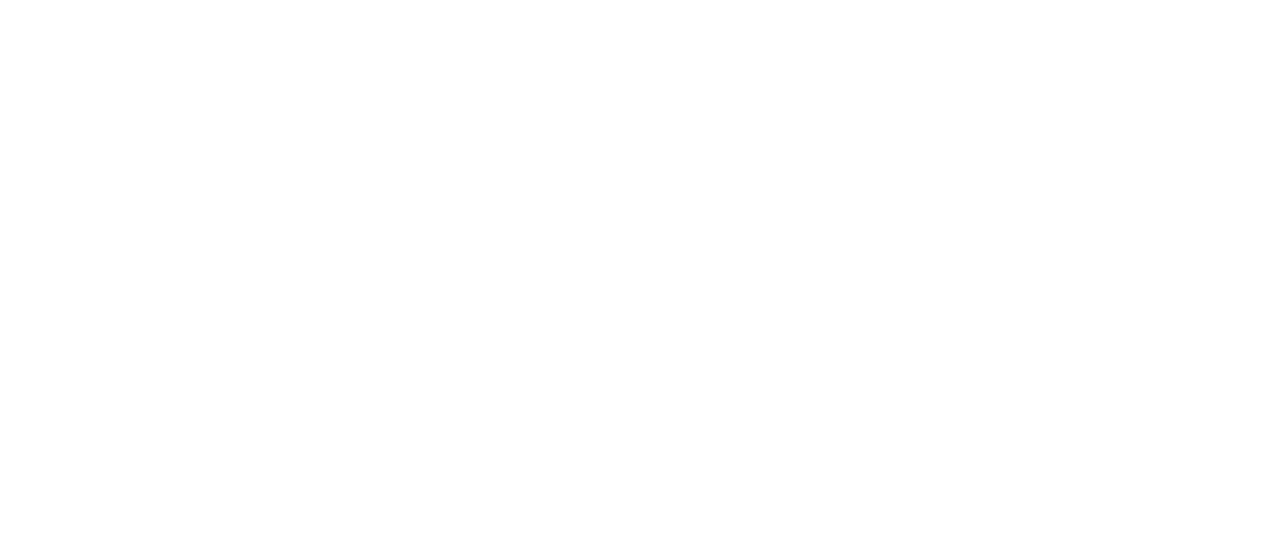
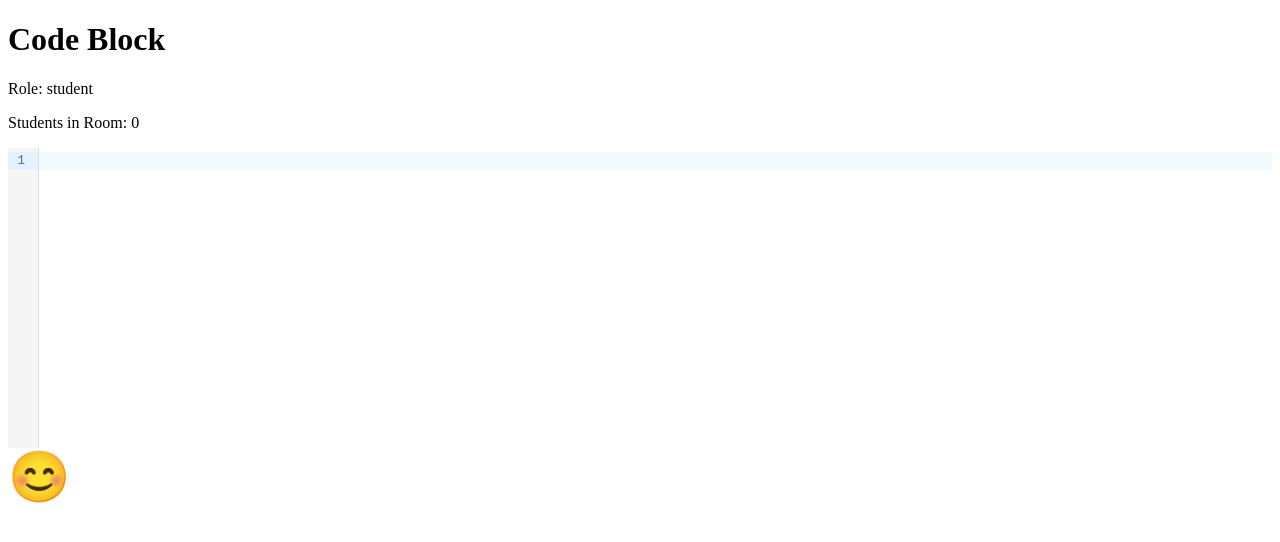
Before and after one commit to yuval-itzhak/WebSocket-Project, a React (Create React App) app in the folder frontend/: page /codeblocks/1 in a window 1280 px wide. Before the commit this address had no page. Shown: the top 542 px of the page. Built offline with nearby package versions, Linux system fonts and the light colour scheme; no server answers.

Commit message:
adding codeBlock page

```diff
--- a/frontend/src/App.tsx
+++ b/frontend/src/App.tsx
@@ -1,8 +1,7 @@
 import React from 'react';
 import {BrowserRouter, Route, Routes} from 'react-router-dom';
 import Lobby from './components/Lobby';
-//import CodeBlockPage from './components/CodeBlockPage';
-//TODO - add the CodeBlockPage
+import CodeBlockPage from './components/CodeBlockPage';
 
 
 const App = ()=> {
@@ -10,7 +9,7 @@
     <BrowserRouter>
       <Routes>
         <Route path="/codeblocks" element={<Lobby/>}/>
-        {/* <Route path="/codeblocks/:id" element={<CodeBlockPage />} /> */}
+        <Route path="/codeblocks/:id" element={<CodeBlockPage />} />
       </Routes>
     </BrowserRouter>
   );
--- /dev/null
+++ b/frontend/src/components/CodeBlockPage.tsx
@@ -0,0 +1,59 @@
+import React, {useEffect, useState} from 'react';
+import { useParams } from 'react-router-dom';
+import {io} from 'socket.io-client';
+import { EditorView } from '@codemirror/view';
+import { javascript } from '@codemirror/lang-javascript';
+import  CodeMirror  from '@uiw/react-codemirror';
+
+
+const CodeBlockPage = () => {
+    const { id } = useParams<{id:string}>();
+    const [code, setCode] = useState('');
+    const [role, setRole] = useState<string>('student');
+    const [solution, setSolution] = useState<string>('');
+    const [studentCount, setStudentCount] = useState<number>(0);
+    const socket = io('http://localhost:5003');
+
+    useEffect(() => {
+        socket.emit('joinRoom', id);
+
+        socket.on('role', (role: string) => setRole(role));
+        socket.on('codeUpdate', (updatedCode: string) => setCode(updatedCode));
+        socket.on('studentCount', (count: number) => setStudentCount(count));
+        socket.on('mentorLeft', () => {
+          window.location.href = '/codeblocks'; //redirect to lobby if mentor leaves
+        });
+
+        return () => {
+            socket.disconnect();
+          };
+
+    });
+
+    const handleCodeChange = (updatedCode : string) => {
+        setCode(updatedCode);
+        socket.emit('codeUpdate', id, updatedCode);
+    };
+
+    const isSolutionCorrect = code === solution;
+
+    return (
+        <div>
+          <h1>Code Block</h1>
+          <p>Role: {role}</p>
+          <p>Students in Room: {studentCount}</p>
+
+          <CodeMirror
+            value={code}
+            height="300px"
+            extensions={[EditorView.lineWrapping]} // Correct usage of extensions
+            editable={role !== 'mentor'}
+            />
+
+          {isSolutionCorrect && <div style={{ fontSize: '50px' }}>😊</div>}
+        </div>
+    );
+
+};
+
+export default CodeBlockPage;
```
Also changed, not shown: frontend/package.json (+7 -5 lines), 1 other file (tests, documents, lock files or other folders).
